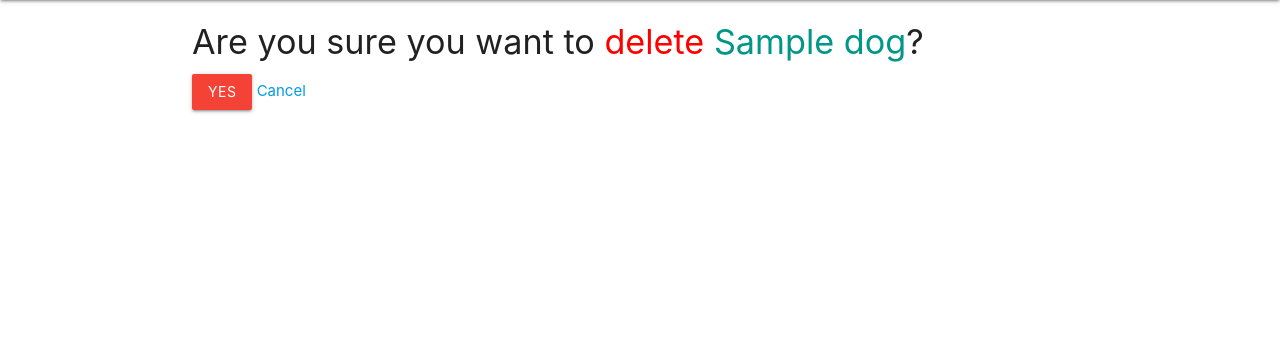
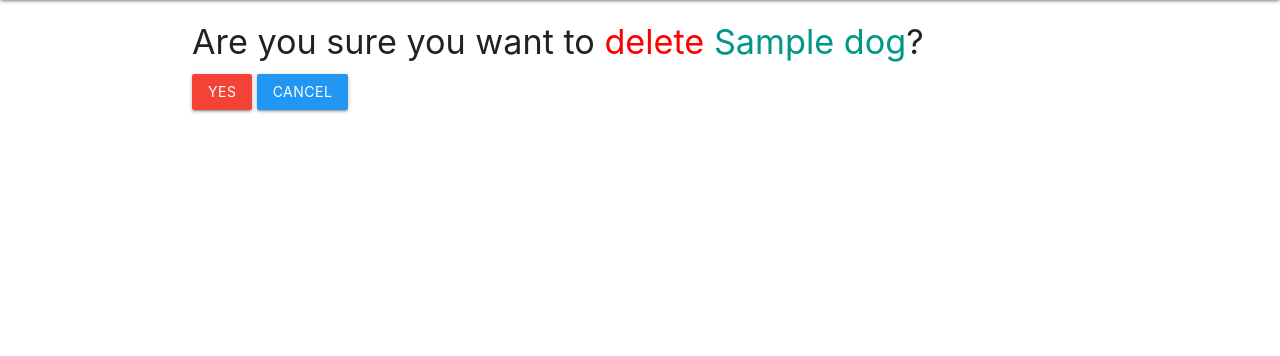
Before and after one commit to platosw/dog-collector, a Django app: page /dogs/1/delete/ in a window 1280 px wide. Shown: the part 64-420 px from the top of the page. Run offline with Django 3.2, Linux system fonts and the light colour scheme; tables that the repository leaves empty hold one stand-in row (values such as "Sample post").

Commit message:
change delete form's cancel link styling

```diff
--- a/main_app/templates/main_app/dog_confirm_delete.html
+++ b/main_app/templates/main_app/dog_confirm_delete.html
@@ -6,7 +6,7 @@
 <form action="" method="POST">
     {% csrf_token %}
     <input class="btn red" type="submit" value="YES">
-    <a href="{% url 'detail' dog.id %}">Cancel</a>
+    <a class="btn blue" href="{% url 'detail' dog.id %}">Cancel</a>
 </form>
 
 {% endblock %}
--- a/main_app/templates/main_app/toy_confirm_delete.html
+++ b/main_app/templates/main_app/toy_confirm_delete.html
@@ -7,7 +7,7 @@
 <form action="" method="POST">
     {% csrf_token %}
     <input class="btn red" type="submit" value="Delete">
-    <a href="{% url 'toy_detail' toy.id %}">Cancel</a>
+    <a class="btn blue" href="{% url 'toy_detail' toy.id %}">Cancel</a>
 </form>
 
 {% endblock %}
--- a/main_app/urls.py
+++ b/main_app/urls.py
@@ -18,5 +18,3 @@ urlpatterns = [
     path('toys/<int:pk>/update/', views.ToyUpdate.as_view(), name="toy_update"),
     path('toys/<int:pk>/delete/', views.ToyDelete.as_view(), name="toy_delete"),
 ]
-
-# just for testing...
```
